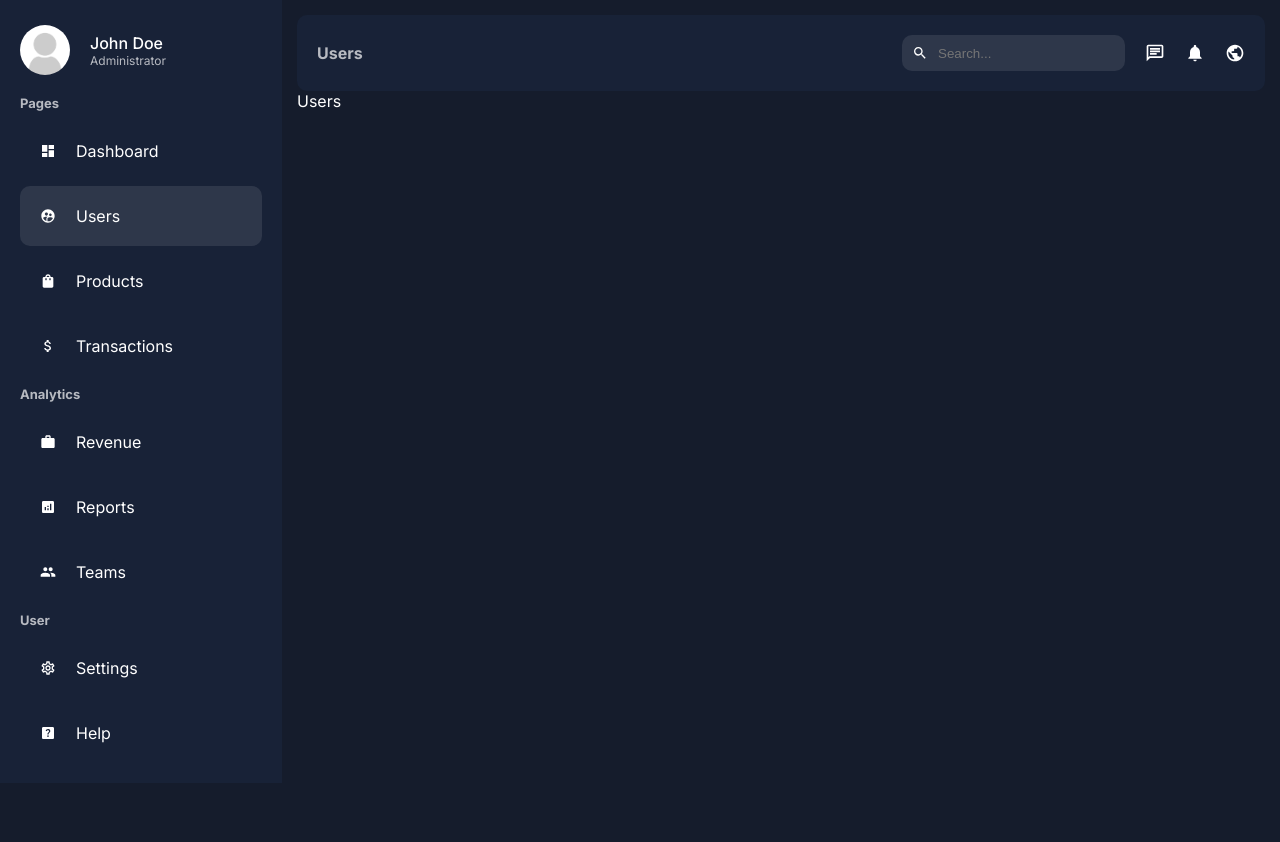
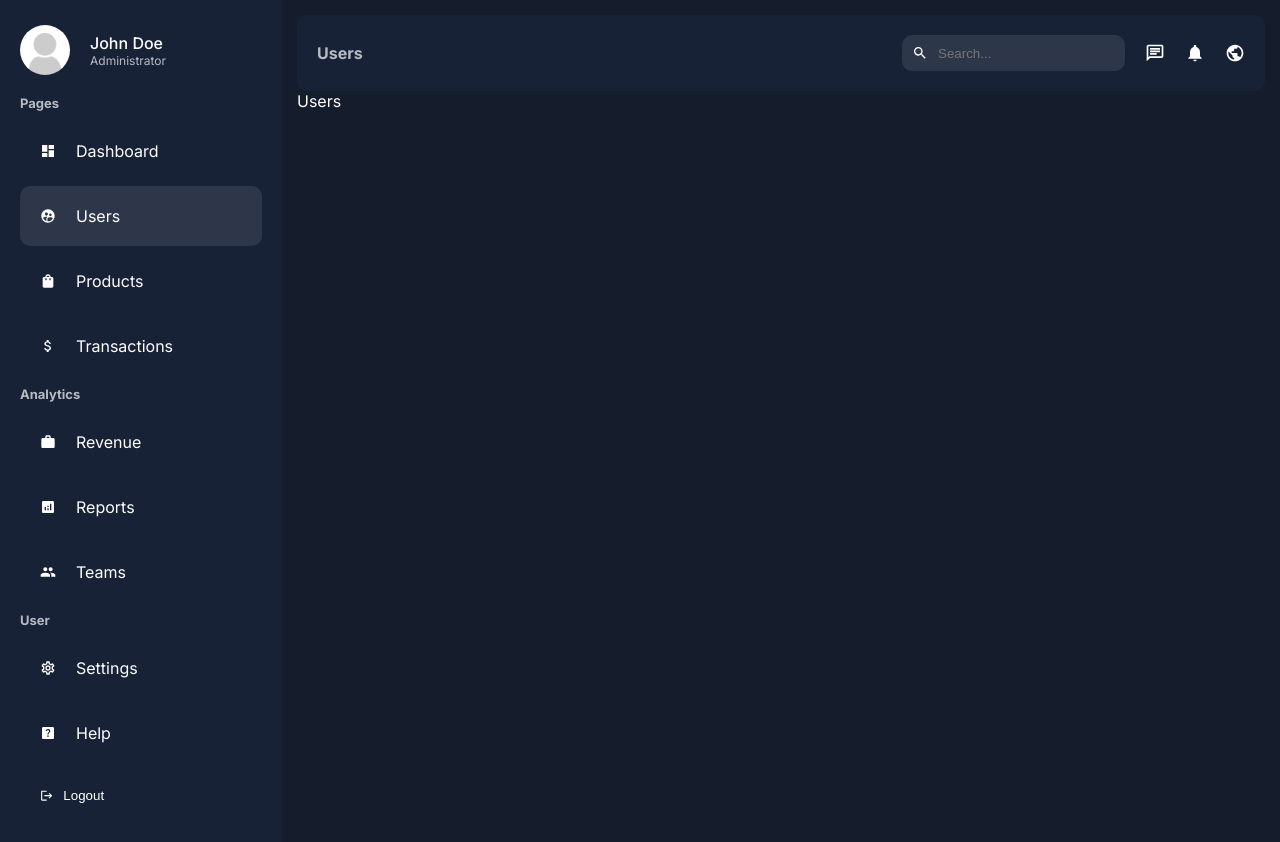
Before and after one commit to codingbbq/nextjs-admin, a Next.js app: page /dashboard/users in a window 1280 px wide. Before the commit the page ends 800 px from the top, so only its background shows below. Built offline with nearby package versions, Linux system fonts and the light colour scheme.

Commit message:
Dashboard layout files

```diff
--- a/app/ui/dashboard/sidebar/Sidebar.jsx
+++ b/app/ui/dashboard/sidebar/Sidebar.jsx
@@ -98,6 +98,9 @@ const Sidebar = () => {
                         </li>
 					))}
 				</ul>
+				<button className={styles.logout}>
+					<MdLogout /> Logout
+				</button>
 			</section>
 		</>
 	);
--- a/app/ui/dashboard/sidebar/sidebar.module.css
+++ b/app/ui/dashboard/sidebar/sidebar.module.css
@@ -38,3 +38,21 @@
     font-weight: bold;
     font-size: 13px;
 }
+
+.logout {
+    padding: 20px;
+    margin: 5px 0px;
+    display: flex;
+    align-items: center;
+    gap: 10px;
+    cursor: pointer;
+    border-radius: 10px;
+    background: none;
+    border: none;
+    width: 100%;
+    color: white;
+}
+
+.logout:hover {
+    background-color: #2e374a;
+}
```
Also changed, not shown: app/ui/dashboard/card/Card.jsx (added, +11 -0 lines), app/ui/dashboard/chart/Chart.jsx (added, +13 -0 lines), app/ui/dashboard/rightbar/RightBar.jsx (added, +13 -0 lines), app/ui/dashboard/transactions/Transactions.jsx (added, +13 -0 lines), app/ui/dashboard/card/card.module.css (added), app/ui/dashboard/chart/chart.module.css (added), app/ui/dashboard/rightbar/rightbar.module.css (added), app/ui/dashboard/transactions/transactions.module.css (added).
